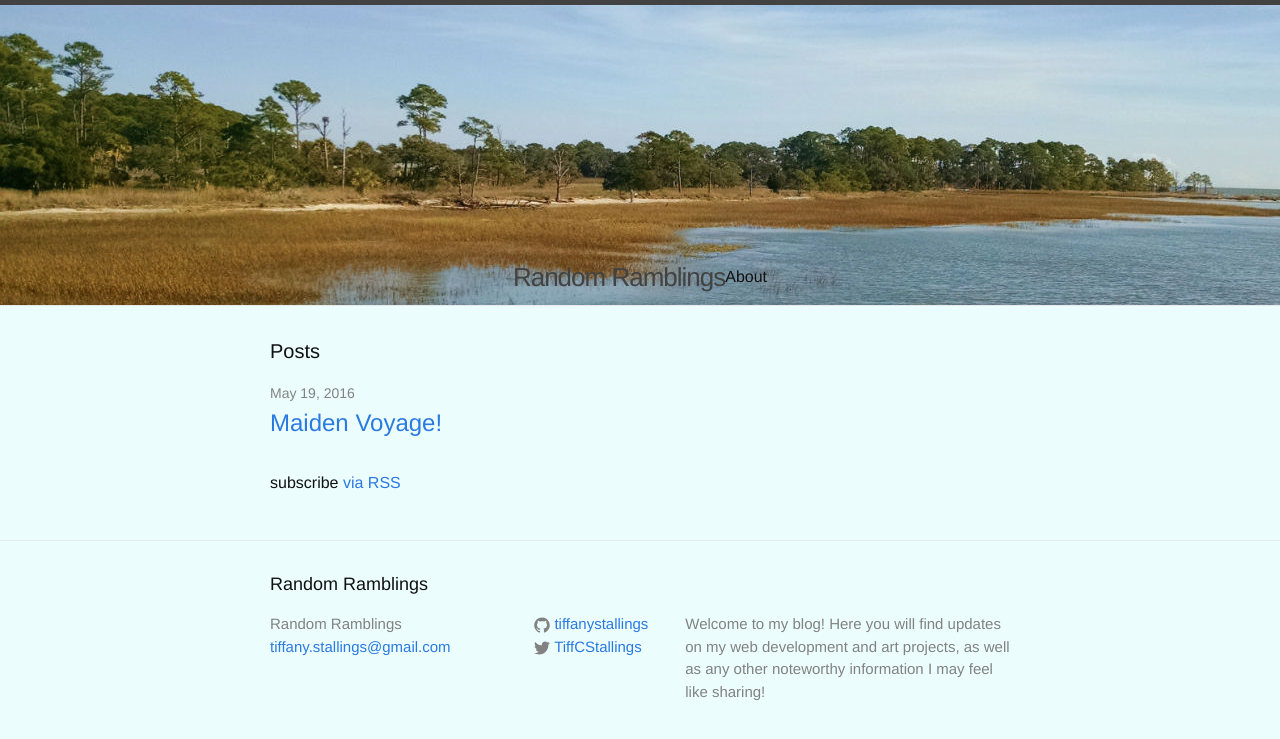
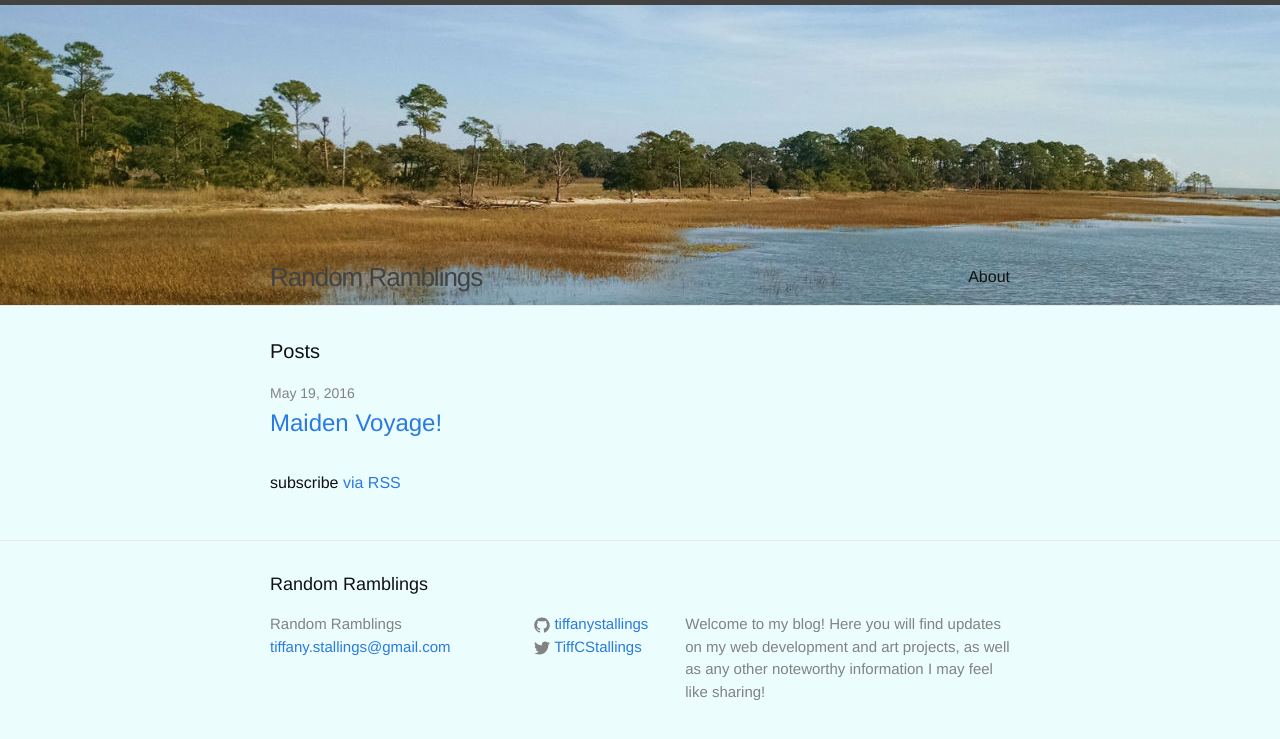
Before and after one commit to tiffanystallings/blog, a Jekyll site: the page built from index.html, in a window 1280 px wide. Shown: the top 739 px of the page. Built offline with Jekyll 4.4.1, drawn with Linux system fonts in a browser that asks for light colours.

Commit message:
Set width of wrapper and justify content

```diff
--- a/css/style.css
+++ b/css/style.css
@@ -1,7 +1,12 @@
 .site-header {
 	background: url('../images/hunting.jpg');
 	height: 300px;
+	width: 100%;
 	display: flex;
-	justify-content: space-around;
 	align-items: flex-end;
 }
+
+.wrapper {
+	width: 100%;
+	justify-content: space-around;
+}
```
